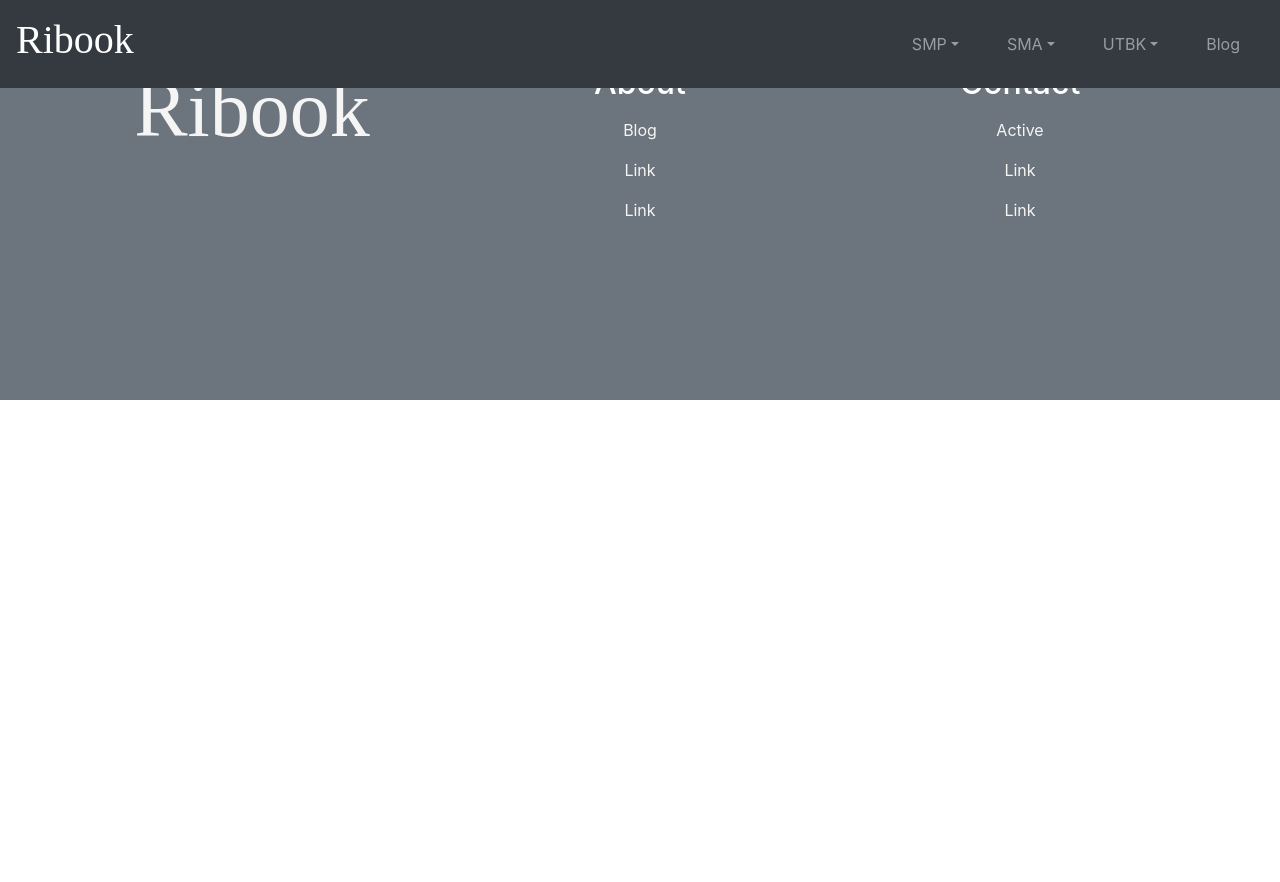
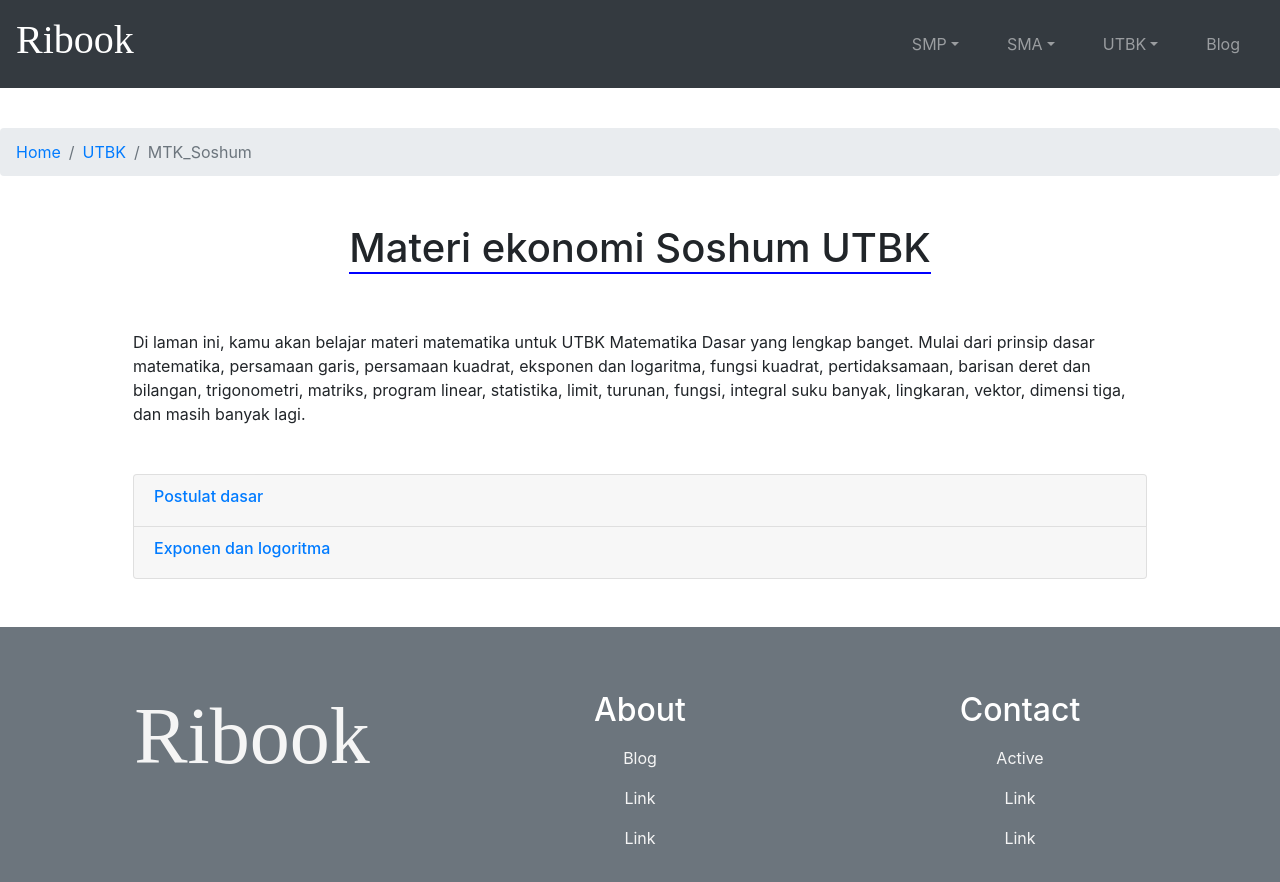
Before and after one commit to rifkyhilman/Blog-Sbmptn, a Svelte app: page /ekonomi in a window 1280 px wide. Shown: the top 882 px of the page. Before the commit the page ends 800 px from the top, so only its background shows below. Built offline with nearby package versions, Linux system fonts and the light colour scheme; a web font is replaced by a local one.

Commit message:
add ekonomi soshum

```diff
--- a/src/App.svelte
+++ b/src/App.svelte
@@ -6,6 +6,8 @@
   import Blog from "./page/Blog.svelte";
   import Mtksoshum from "./page/Mtksoshum.svelte";
   import Mtksaintek from "./page/Mtksaintek.svelte";
+  import Ekonomi from "./page/Ekonomi.svelte";
+
   export let url = "";
 </script>
 
@@ -16,6 +18,7 @@
     <Route path="/" component={Home} />
     <Route path="/mtksoshum" component={Mtksoshum} />
     <Route path="/mtksaintek" component={Mtksaintek} />
+    <Route path="/ekonomi" component={Ekonomi} />
   </div>
   <Footer />
 </Router>
--- a/src/components/navbar.svelte
+++ b/src/components/navbar.svelte
@@ -157,6 +157,9 @@
               <a href="/mtksoshum" class="card card-body" use:link>
                 MTK soshum
               </a>
+              <a href="/ekonomi" class="card card-body" use:link>
+                Ekonomi soshum
+              </a>
             </div>
             <p>
               <a
--- /dev/null
+++ b/src/page/Ekonomi.svelte
@@ -0,0 +1,60 @@
+<style>
+  .content {
+    margin-top: 10%;
+  }
+
+  h1 {
+    border-bottom: 2px solid blue;
+  }
+</style>
+
+<div class="content">
+  <nav aria-label="breadcrumb">
+    <ol class="breadcrumb">
+      <li class="breadcrumb-item">
+        <a href="/">Home</a>
+      </li>
+      <li class="breadcrumb-item">
+        <a href="/">UTBK</a>
+      </li>
+      <li class="breadcrumb-item active" aria-current="page">MTK_Soshum</li>
+    </ol>
+  </nav>
+</div>
+<div class="d-flex justify-content-center m-5">
+  <h1>Materi ekonomi Soshum UTBK</h1>
+</div>
+<div class="container">
+  <div class="m-5">
+    <p>
+      Di laman ini, kamu akan belajar materi matematika untuk UTBK Matematika
+      Dasar yang lengkap banget. Mulai dari prinsip dasar matematika, persamaan
+      garis, persamaan kuadrat, eksponen dan logaritma, fungsi kuadrat,
+      pertidaksamaan, barisan deret dan bilangan, trigonometri, matriks, program
+      linear, statistika, limit, turunan, fungsi, integral suku banyak,
+      lingkaran, vektor, dimensi tiga, dan masih banyak lagi.
+    </p>
+  </div>
+  <div class="m-5">
+    <div class="accordion" id="accordionExample">
+      <div class="card">
+        <div class="card-header" id="headingOne">
+          <h2 class="mb-0">
+            <a href="/">
+              <h6>Postulat dasar</h6>
+            </a>
+          </h2>
+        </div>
+      </div>
+      <div class="card">
+        <div class="card-header" id="headingTwo">
+          <h2 class="mb-0">
+            <a href="/">
+              <h6>Exponen dan logoritma</h6>
+            </a>
+          </h2>
+        </div>
+      </div>
+    </div>
+  </div>
+</div>
```
